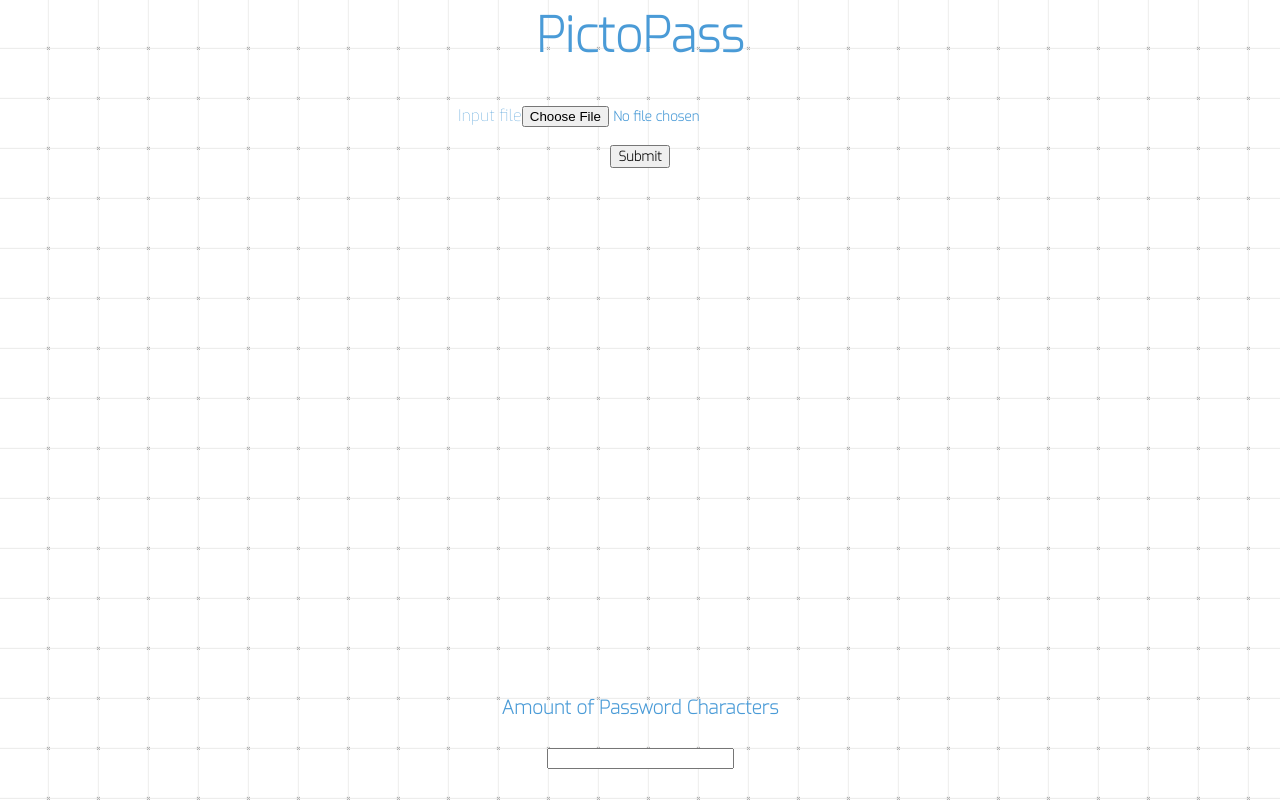
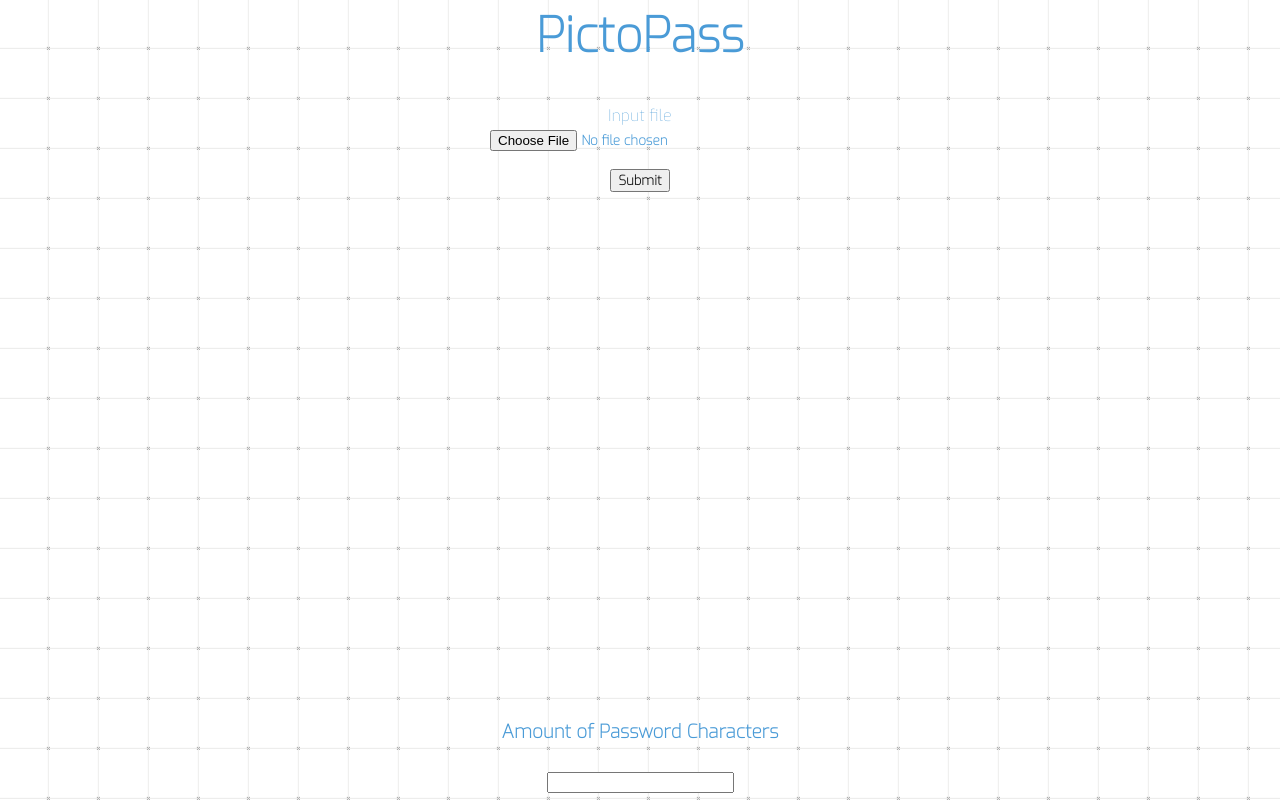
Before and after one commit to zbostock56/Pictopass, a React (Create React App) app in the folder Frontend/: page / in a window 1280 px wide. Built offline with nearby package versions, Linux system fonts and the light colour scheme.

Commit message:
Some Changes

```diff
--- a/Frontend/src/components/fileInput.js
+++ b/Frontend/src/components/fileInput.js
@@ -54,6 +54,7 @@ export default class FileInput extends React.Component {
         <form onSubmit={this.handleSubmit}>
             <label>
                 Input file
+                <br/>
                 {/*Choose File Button*/}
                 <input
                   className = "ButtonInput"
@@ -71,10 +72,12 @@ export default class FileInput extends React.Component {
             value = "Submit"
           />
         </form>
-        <img
-          id = "InputedPicture"
-          src={this.state.file}
-        />
+        <div id = "Opaque">
+          <img
+            id = "InputedPicture"
+            src={this.state.file}
+          />
+        </div>
 
       </div>
     )
--- a/Frontend/src/styles/Global.css
+++ b/Frontend/src/styles/Global.css
@@ -48,3 +48,7 @@ h1 {
 #image_input{
   font-weight: bold;
 }
+
+#Opaque{
+  opacity: 0.5;
+}
```
